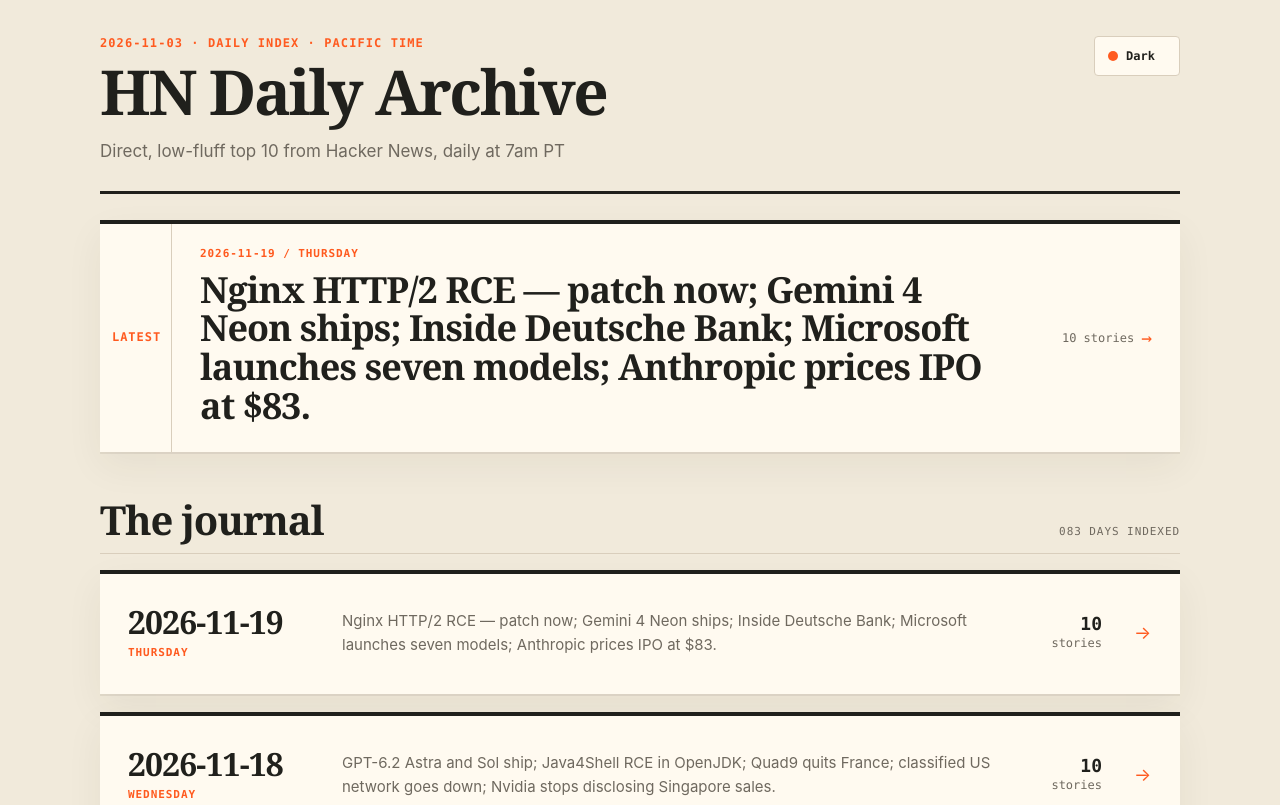
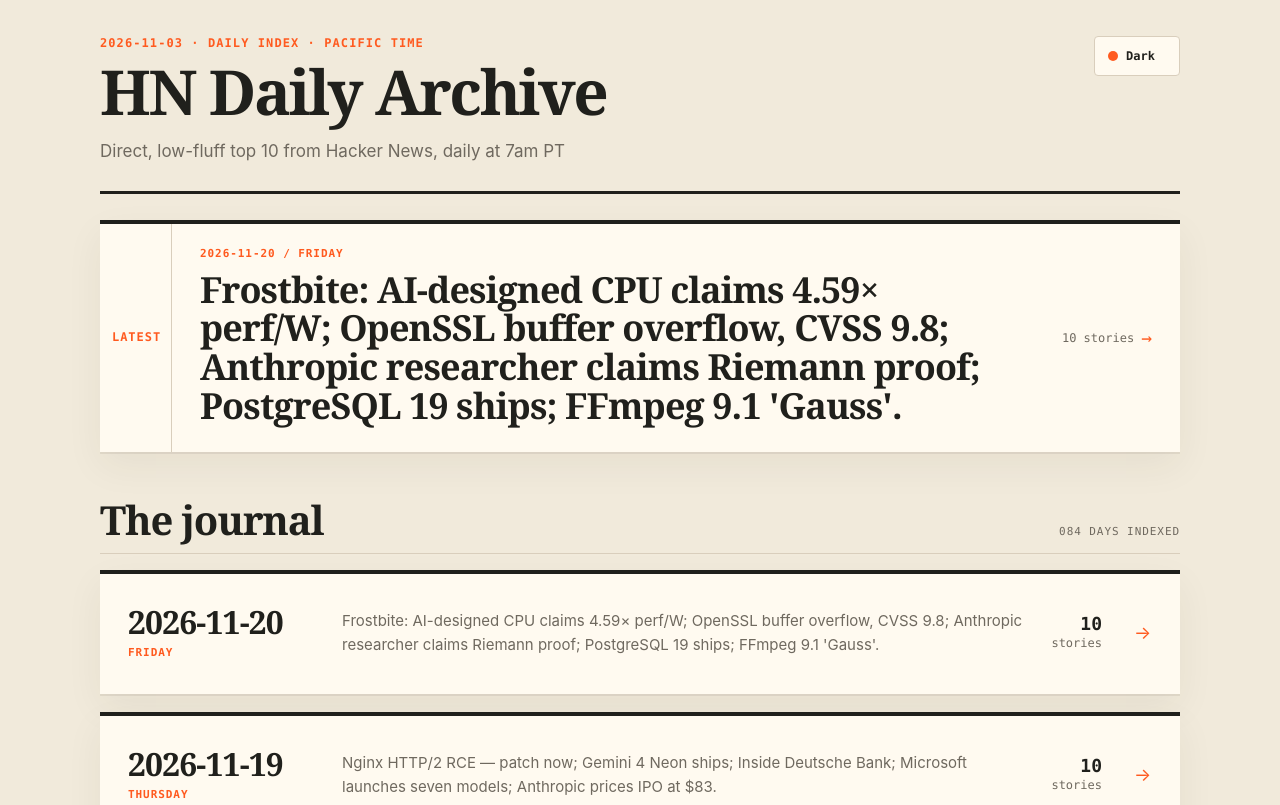
Before and after one commit to tk3369/hn-daily, a plain HTML site: page index.html in a window 1280 px wide. Shown: the top 805 px of the page. Drawn offline with Linux system fonts and the light colour scheme.

Commit message:
Update archive — 2026-11-20 Friday — 084 days

```diff
--- a/index.html
+++ b/index.html
@@ -102,11 +102,11 @@
       <button class="theme-toggle" id="theme-toggle" type="button" aria-label="Switch color theme" title="Toggle theme (T)"><span class="theme-dot" aria-hidden="true"></span><span class="theme-text">Dark</span></button>
     </header>
 
-    <a class="latest" id="latest-link" href="https://tk3369.github.io/hn-daily/2026-11-19/" data-local-href="2026-11-19/" target="_blank" rel="noopener" onclick="return openBrief(event, this)" aria-label="Open latest brief for Thursday 2026-11-19">
+    <a class="latest" id="latest-link" href="https://tk3369.github.io/hn-daily/2026-11-20/" data-local-href="2026-11-20/" target="_blank" rel="noopener" onclick="return openBrief(event, this)" aria-label="Open latest brief for Friday 2026-11-20">
       <span class="latest-label">Latest</span>
       <span class="latest-main">
-        <span class="latest-date">2026-11-19 / THURSDAY</span>
-        <span class="latest-title">Nginx HTTP/2 RCE — patch now; Gemini 4 Neon ships; Inside Deutsche Bank; Microsoft launches seven models; Anthropic prices IPO at $83.</span>
+        <span class="latest-date">2026-11-20 / FRIDAY</span>
+        <span class="latest-title">Frostbite: AI-designed CPU claims 4.59× perf/W; OpenSSL buffer overflow, CVSS 9.8; Anthropic researcher claims Riemann proof; PostgreSQL 19 ships; FFmpeg 9.1 'Gauss'.</span>
       </span>
       <span class="latest-meta">10 stories <span class="arrow" aria-hidden="true">→</span></span>
     </a>
@@ -114,11 +114,20 @@
     <section aria-labelledby="archive-title">
       <div class="archive-head">
         <h2 id="archive-title">The journal</h2>
-        <span class="archive-count">083 days indexed</span>
+        <span class="archive-count">084 days indexed</span>
       </div>
 
       <ol class="archive-list" id="archive-list">
         <!-- ARCHIVE_ENTRIES_START: prepend new day entries directly below this line. -->
+        <li class="day-entry">
+          <a class="day-link" href="https://tk3369.github.io/hn-daily/2026-11-20/" data-local-href="2026-11-20/" target="_blank" rel="noopener" onclick="return openBrief(event, this)" data-entry aria-label="Open Friday 2026-11-20 brief">
+            <time class="day-date" datetime="2026-11-20">2026-11-20<span class="day-weekday">Friday</span></time>
+            <span class="day-summary">Frostbite: AI-designed CPU claims 4.59× perf/W; OpenSSL buffer overflow, CVSS 9.8; Anthropic researcher claims Riemann proof; PostgreSQL 19 ships; FFmpeg 9.1 'Gauss'.</span>
+            <span class="day-count"><strong>10</strong> stories</span>
+            <span class="day-arrow" aria-hidden="true">→</span>
+          </a>
+        </li>
+
         <li class="day-entry">
           <a class="day-link" href="https://tk3369.github.io/hn-daily/2026-11-19/" data-local-href="2026-11-19/" target="_blank" rel="noopener" onclick="return openBrief(event, this)" data-entry aria-label="Open Thursday 2026-11-19 brief">
             <time class="day-date" datetime="2026-11-19">2026-11-19<span class="day-weekday">Thursday</span></time>
```
